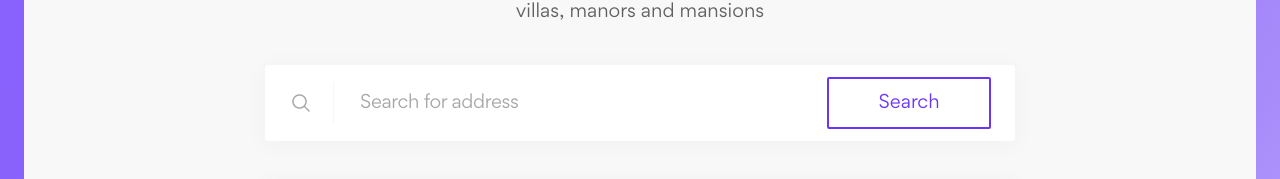
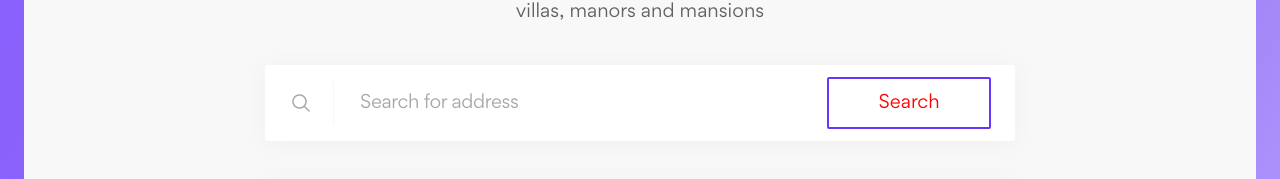
Before and after one commit to AdamGulmantowicz/real-estate, a plain HTML site: page index.html in a window 1280 px wide. In both pictures the pointer is over the button "Search". Shown: the part 469-648 px from the top of the page. Drawn offline with Linux system fonts and the light colour scheme.

Commit message:
Change button color

```diff
--- a/style.css
+++ b/style.css
@@ -69,7 +69,7 @@ hr.vertical {
 
 .btn.secondary:hover {
   background: transparent;
-  color: #6935FD;
+  color: red;
   border: 2px solid #6935FD;
 }
 
```
